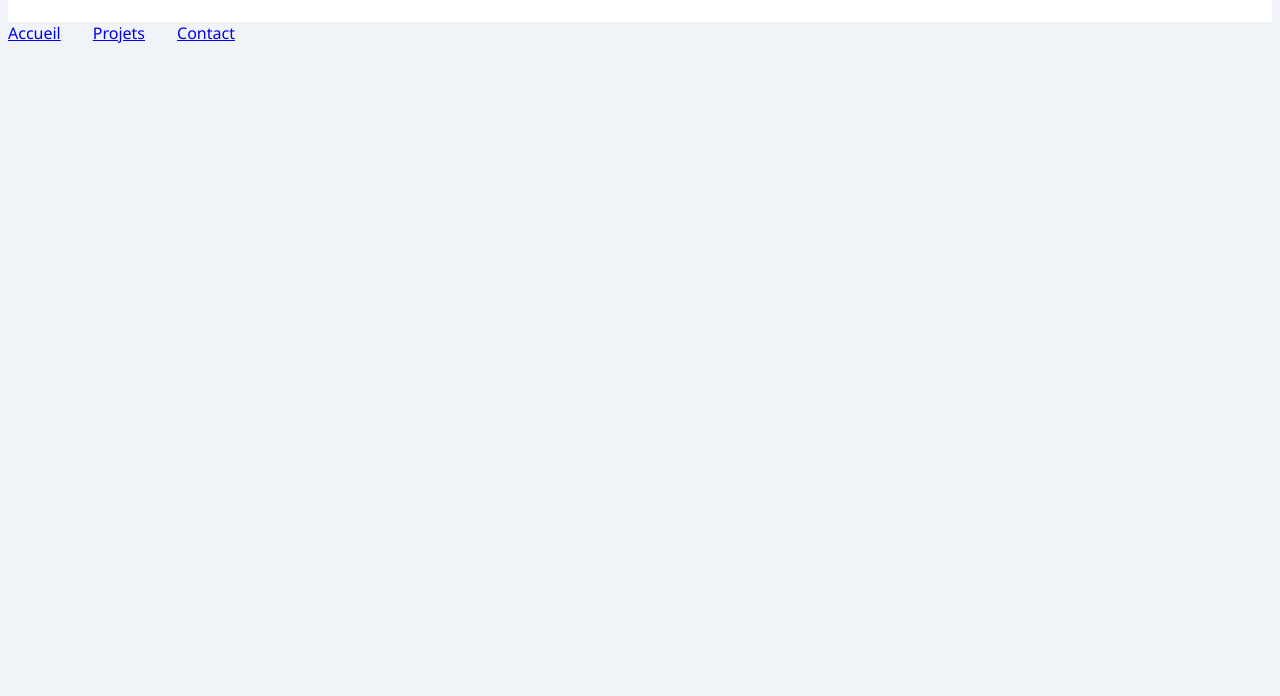
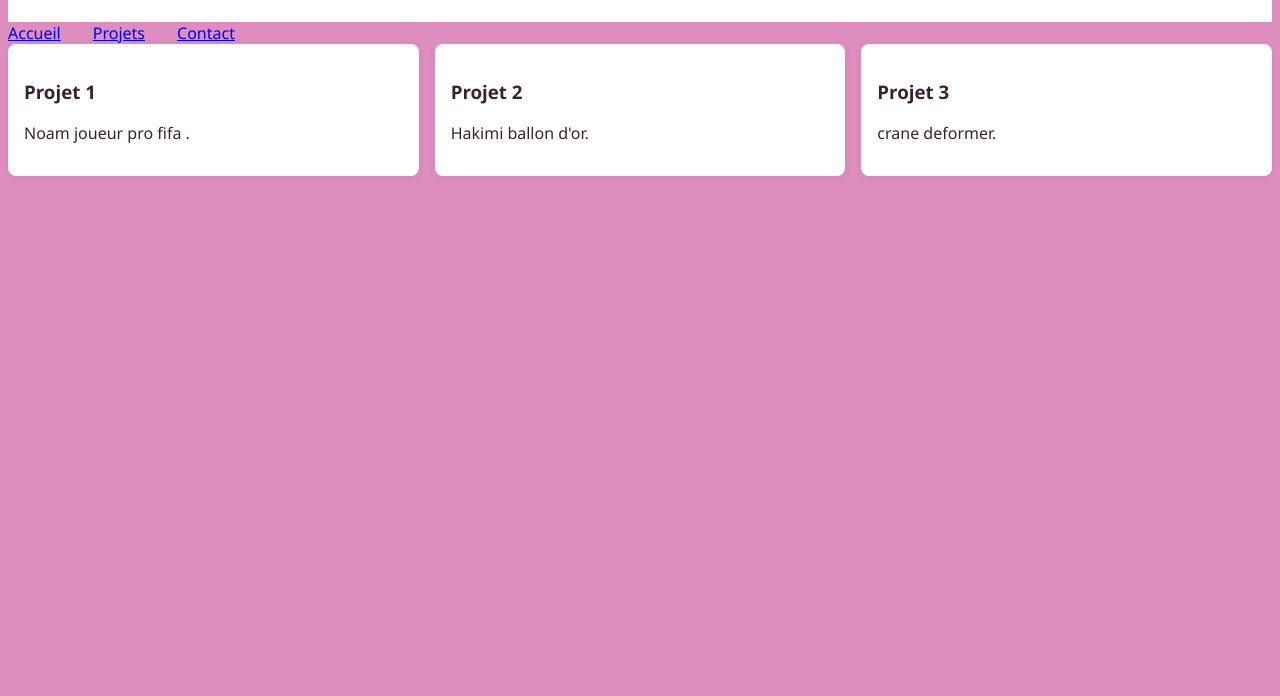
Before and after one commit to nonokisrane/portefolio-ciel-Noam, a plain HTML site: page index.html in a window 1280 px wide. Shown: the part 104-800 px from the top of the page. Drawn offline with Linux system fonts and the light colour scheme.

Commit message:
feat: Finalisation de la galerie de projets

```diff
--- a/index.html
+++ b/index.html
@@ -18,7 +18,22 @@
         </ul>
     </nav>
     <main>
-
+        <section id="projets">
+            <div class="gallery">
+                <div class="card">
+                    <h3>Projet 1</h3>
+                    <p>Noam joueur pro fifa .</p>
+                </div>
+                <div class="card">
+                    <h3>Projet 2</h3>
+                    <p>Hakimi ballon d'or.</p>
+                </div>
+                <div class="card">
+                    <h3>Projet 3</h3>
+                    <p>crane deformer.</p>
+                </div>
+            </div>
+        </section>
     </main>
     <footer>
 
--- a/style.css
+++ b/style.css
@@ -1,3 +1,18 @@
+/* Galerie de projets */
+.gallery {
+	display: flex;
+	flex-wrap: wrap; /* Permet de passer à la ligne */
+	gap: 1rem;
+}
+
+.card {
+	flex-basis: 300px; /* Taille de base */
+	flex-grow: 1;      /* Les cartes grandissent pour remplir l'espace */
+	background-color: white;
+	padding: 1rem;
+	border-radius: 8px;
+	box-shadow: 0 2px 8px #0001;
+}
 header {
 	display: flex;
 	justify-content: space-between; /* Pour pousser les éléments aux extrémités */
@@ -16,6 +31,6 @@ nav ul {
 
 body {
 	font-family: 'Segoe UI', Arial, sans-serif;
-	background-color: #f0f4f8;
+	background-color: #ce56a0ab;
 	color: #3b2230;
 }
```
